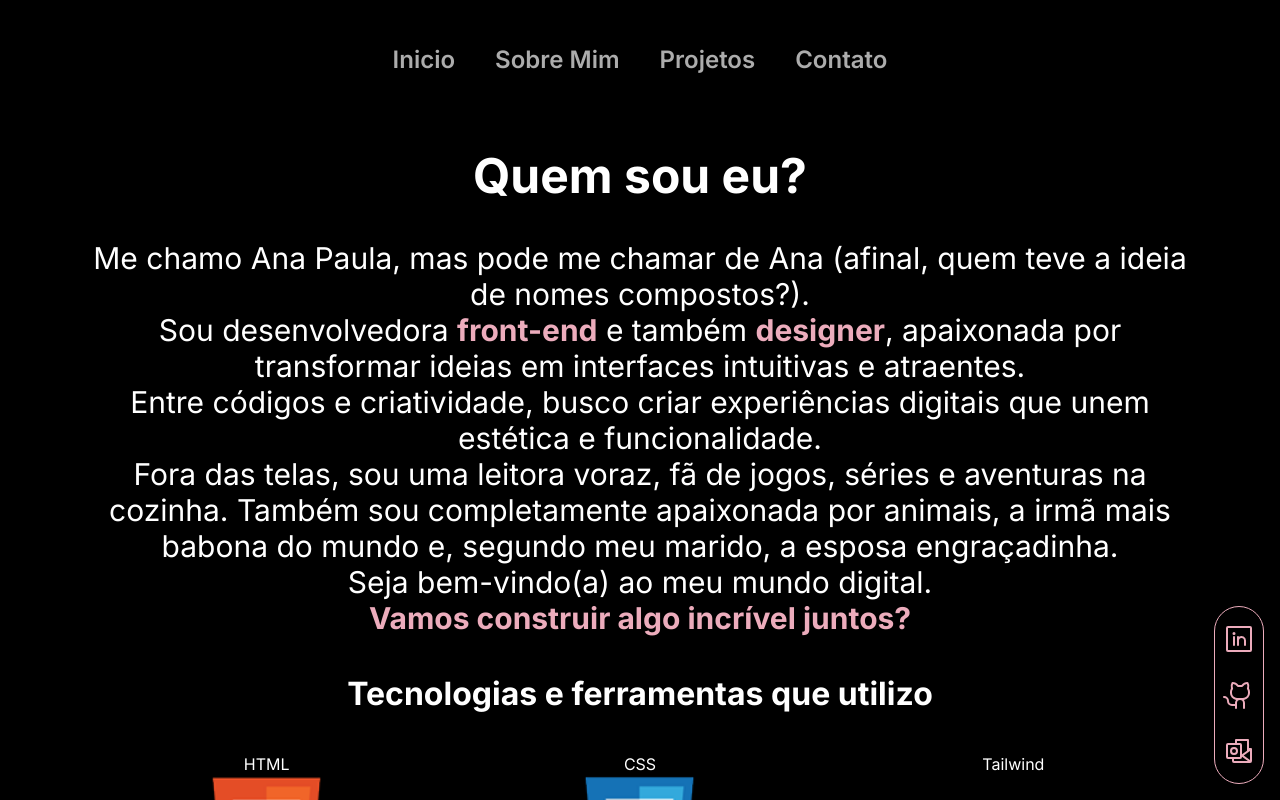
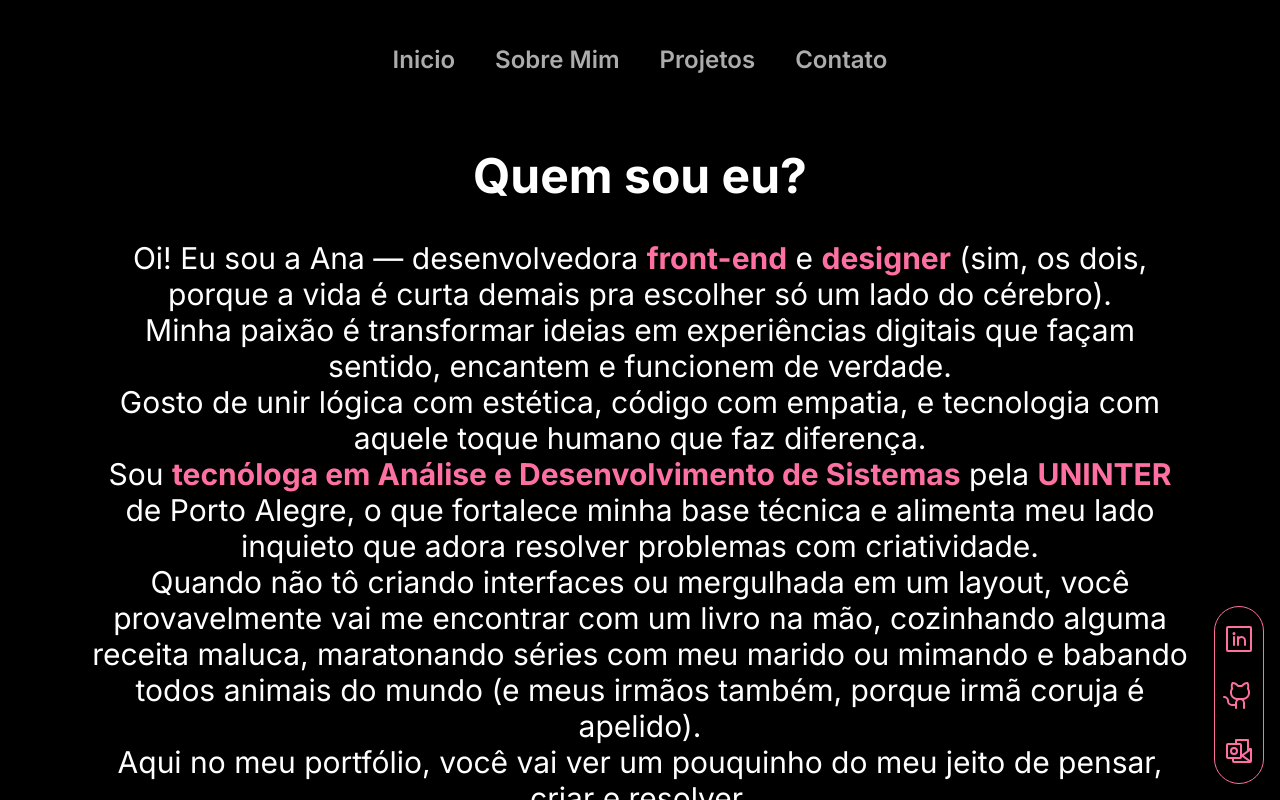
Before and after one commit to anapaula-garciamartins/portfolio, a Next.js app: page /sobre-mim in a window 1280 px wide. Shown: the top 800 px of the page. Built offline with nearby package versions, Linux system fonts and the light colour scheme.

Commit message:
Fix: Atualizado os tons de rosa e modificado o texto sobre mim.

```diff
--- a/src/app/globals.css
+++ b/src/app/globals.css
@@ -8,13 +8,13 @@ body {
   --color-black: #000000;
   --color-gray: #acacac;
   --color-lead: #29292e;
-  --color-pink: #ecacbc;
-  --color-pink-dark: #86626b;
+  --color-pink: #fd70a1;
+  --color-pink-dark: #b54c6f;
   --color-white: #ffffff;
 }
 
 @layer utilities {
   .bg-gradient {
-    @apply bg-gradient-to-b from-[#ECACBC] to-[#86626B];
+    @apply bg-gradient-to-b from-[#fd70a1] to-[#b54c6f];
   }
 }
--- a/src/app/sobre-mim/page.tsx
+++ b/src/app/sobre-mim/page.tsx
@@ -12,20 +12,28 @@ export default function SobreMim() {
       <main className='flex flex-col justify-center md:text-center gap-4 px-4 md:px-12 md:gap-6 xl:gap-10 max-w-[1200px]'>
         <h1 className='font-bold text-5xl'>Quem sou eu?</h1>
         <p className='md:text-2xl xl:text-3xl'>
-          Me chamo Ana Paula, mas pode me chamar de Ana (afinal, quem teve a ideia de
-          nomes compostos?). <br />
-          Sou desenvolvedora <span className='text-pink font-bold'>front-end</span> e
-          também <span className='text-pink font-bold'>designer</span>, apaixonada por
-          transformar ideias em interfaces intuitivas e atraentes. <br />
-          Entre códigos e criatividade, busco criar experiências digitais que unem
-          estética e funcionalidade. <br />
-          Fora das telas, sou uma leitora voraz, fã de jogos, séries e aventuras na
-          cozinha. Também sou completamente apaixonada por animais, a irmã mais babona do
-          mundo e, segundo meu marido, a esposa engraçadinha. <br />
-          Seja bem-vindo(a) ao meu mundo digital. <br />
+          {' '}
+          Oi! Eu sou a Ana — desenvolvedora{' '}
+          <span className='text-pink font-bold'>front-end</span> e{' '}
+          <span className='text-pink font-bold'>designer</span> (sim, os dois, porque a
+          vida é curta demais pra escolher só um lado do cérebro). <br />
+          Minha paixão é transformar ideias em experiências digitais que façam sentido,
+          encantem e funcionem de verdade. <br /> Gosto de unir lógica com estética,
+          código com empatia, e tecnologia com aquele toque humano que faz diferença.{' '}
+          <br /> Sou{' '}
           <span className='text-pink font-bold'>
-            Vamos construir algo incrível juntos?
-          </span>
+            tecnóloga em Análise e Desenvolvimento de Sistemas
+          </span>{' '}
+          pela <span className='text-pink font-bold'>UNINTER</span> de Porto Alegre, o que
+          fortalece minha base técnica e alimenta meu lado inquieto que adora resolver
+          problemas com criatividade. <br /> Quando não tô criando interfaces ou
+          mergulhada em um layout, você provavelmente vai me encontrar com um livro na
+          mão, cozinhando alguma receita maluca, maratonando séries com meu marido ou
+          mimando e babando todos animais do mundo (e meus irmãos também, porque irmã
+          coruja é apelido). <br /> Aqui no meu portfólio, você vai ver um pouquinho do
+          meu jeito de pensar, criar e resolver. <br /> Se quiser trocar ideia, colaborar
+          ou só bater um papo sobre design, tecnologia ou a vida — chega mais. <br />
+          <span className='text-pink font-bold'>Vamos criar algo incrível?</span>
         </p>
         <h2 className='text-[32px] leading-9 font-bold'>
           Tecnologias e ferramentas que utilizo
```
